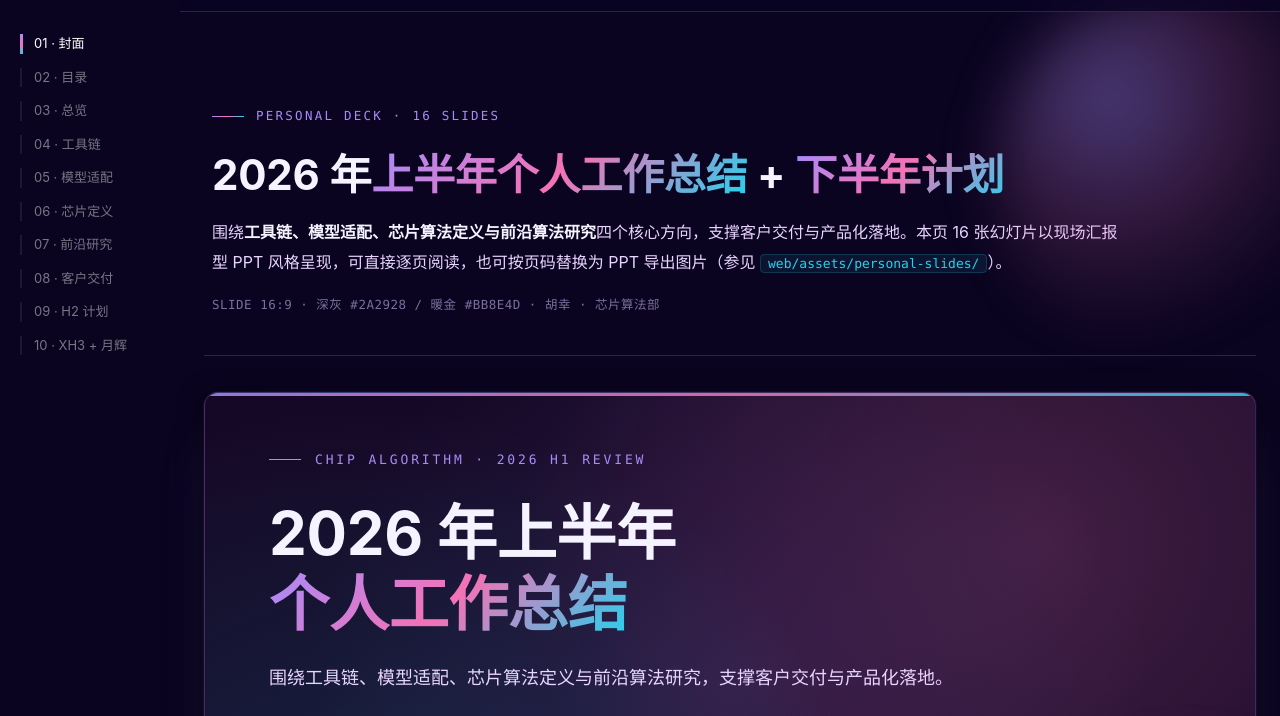
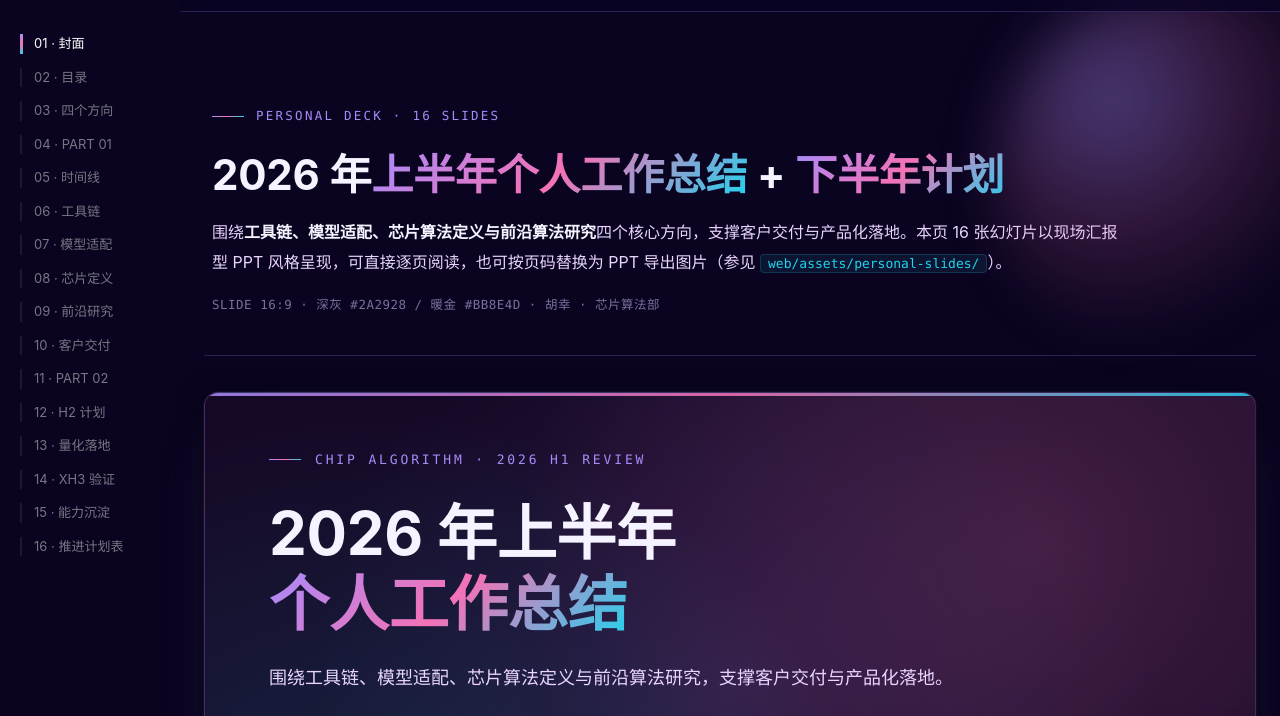
Before and after one commit to BrotherHappy/-chip-algo-summary-2026, a plain HTML site: page personal.html in a window 1280 px wide. Shown: the part 54-770 px from the top of the page. Drawn offline with Linux system fonts and the light colour scheme.

Commit message:
Expand sidebar to 16 slides + enlarge slide 5 timeline

```diff
--- a/personal.css
+++ b/personal.css
@@ -449,14 +449,14 @@ body.deck-page { font-family: var(--p-font); }
 .timeline-row {
   display: grid;
   grid-template-columns: repeat(5, 1fr);
-  gap: 14px;
-  margin-top: 18px;
+  gap: 20px;
+  margin-top: 28px;
 }
 .tm-cell {
   background: linear-gradient(180deg, rgba(167,139,250,0.11), rgba(10,4,32,0.30));
   border: 1px solid var(--p-line);
   border-radius: var(--p-radius);
-  padding: 17px 16px 18px;
+  padding: 24px 20px 26px;
   position: relative;
   display: flex;
   flex-direction: column;
@@ -471,16 +471,16 @@ body.deck-page { font-family: var(--p-font); }
 }
 .tm-cell__month {
   font-family: var(--p-font-mono);
-  font-size: 14px;
+  font-size: 17px;
   font-weight: 700;
   color: var(--p-accent-bri);
-  margin-bottom: 8px;
+  margin-bottom: 12px;
   letter-spacing: 0.05em;
 }
 .tm-cell__kw {
-  font-size: 12.6px;
+  font-size: 14.5px;
   color: var(--p-gray-1);
-  line-height: 1.6;
+  line-height: 1.65;
   margin: 0;
   flex: 1;
 }
--- a/sidebar.js
+++ b/sidebar.js
@@ -24,16 +24,22 @@
       { id: 'checkpoints', label: '05 · 阶段检查点' },
     ],
     personal: [
-      { id: 'slide-1', label: '01 · 封面' },
-      { id: 'slide-2', label: '02 · 目录' },
-      { id: 'slide-3', label: '03 · 总览' },
-      { id: 'slide-5', label: '04 · 工具链' },
-      { id: 'slide-6', label: '05 · 模型适配' },
-      { id: 'slide-7', label: '06 · 芯片定义' },
-      { id: 'slide-8', label: '07 · 前沿研究' },
-      { id: 'slide-9', label: '08 · 客户交付' },
-      { id: 'slide-12', label: '09 · H2 计划' },
-      { id: 'slide-14', label: '10 · XH3 + 月辉' },
+      { id: 'slide-1',  label: '01 · 封面' },
+      { id: 'slide-2',  label: '02 · 目录' },
+      { id: 'slide-3',  label: '03 · 四个方向' },
+      { id: 'slide-4',  label: '04 · PART 01' },
+      { id: 'slide-5',  label: '05 · 时间线' },
+      { id: 'slide-6',  label: '06 · 工具链' },
+      { id: 'slide-7',  label: '07 · 模型适配' },
+      { id: 'slide-8',  label: '08 · 芯片定义' },
+      { id: 'slide-9',  label: '09 · 前沿研究' },
+      { id: 'slide-10', label: '10 · 客户交付' },
+      { id: 'slide-11', label: '11 · PART 02' },
+      { id: 'slide-12', label: '12 · H2 计划' },
+      { id: 'slide-13', label: '13 · 量化落地' },
+      { id: 'slide-14', label: '14 · XH3 验证' },
+      { id: 'slide-15', label: '15 · 能力沉淀' },
+      { id: 'slide-16', label: '16 · 推进计划表' },
     ],
   };
 
```
